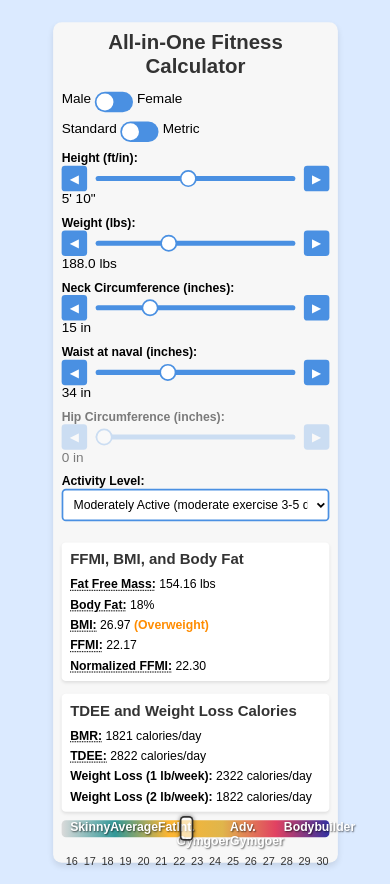
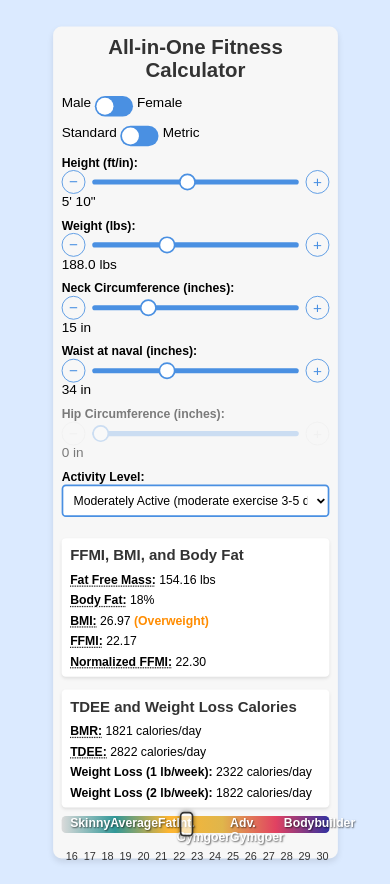
Before and after one commit to deanOfWalls/ffmi-fitness-calculator, a website: page index.html in a window 390 px wide. Drawn offline with Linux system fonts and the light colour scheme.

Commit message:
Refine slider arrow buttons: circular border style with +/− symbols for modern mobile app aesthetic

```diff
--- a/index.html
+++ b/index.html
@@ -35,9 +35,9 @@
             <div class="input-group">
                 <label for="heightSlider">Height (<span id="heightUnitLabel">ft/in</span>):</label>
                 <div class="slider-container">
-                    <button class="slider-btn" data-slider="heightSlider" data-direction="decrease">◀</button>
+                    <button class="slider-btn" data-slider="heightSlider" data-direction="decrease" aria-label="Decrease">−</button>
                     <input type="range" id="heightSlider" min="48" max="96" value="70"> <!-- Default to 5ft 10in -->
-                    <button class="slider-btn" data-slider="heightSlider" data-direction="increase">▶</button>
+                    <button class="slider-btn" data-slider="heightSlider" data-direction="increase" aria-label="Increase">+</button>
                 </div>
                 <span id="heightValue">70</span>
             </div>
@@ -46,9 +46,9 @@
             <div class="input-group">
                 <label for="weightSlider">Weight (<span id="weightUnitLabel">lbs</span>):</label>
                 <div class="slider-container">
-                    <button class="slider-btn" data-slider="weightSlider" data-direction="decrease">◀</button>
+                    <button class="slider-btn" data-slider="weightSlider" data-direction="decrease" aria-label="Decrease">−</button>
                     <input type="range" id="weightSlider" min="100" max="350" step="0.5" value="188">
-                    <button class="slider-btn" data-slider="weightSlider" data-direction="increase">▶</button>
+                    <button class="slider-btn" data-slider="weightSlider" data-direction="increase" aria-label="Increase">+</button>
                 </div>
                 <span id="weightValue">188</span>
             </div>
@@ -57,9 +57,9 @@
             <div class="input-group">
                 <label for="neckSlider">Neck Circumference (<span id="neckUnitLabel">inches</span>):</label>
                 <div class="slider-container">
-                    <button class="slider-btn" data-slider="neckSlider" data-direction="decrease">◀</button>
+                    <button class="slider-btn" data-slider="neckSlider" data-direction="decrease" aria-label="Decrease">−</button>
                     <input type="range" id="neckSlider" min="10" max="30" step="0.5" value="15">
-                    <button class="slider-btn" data-slider="neckSlider" data-direction="increase">▶</button>
+                    <button class="slider-btn" data-slider="neckSlider" data-direction="increase" aria-label="Increase">+</button>
                 </div>
                 <span id="neckValue">15</span>
             </div>
@@ -68,9 +68,9 @@
             <div class="input-group">
                 <label for="waistSlider">Waist at naval (<span id="waistUnitLabel">inches</span>):</label>
                 <div class="slider-container">
-                    <button class="slider-btn" data-slider="waistSlider" data-direction="decrease">◀</button>
+                    <button class="slider-btn" data-slider="waistSlider" data-direction="decrease" aria-label="Decrease">−</button>
                     <input type="range" id="waistSlider" min="20" max="60" step="0.5" value="34">
-                    <button class="slider-btn" data-slider="waistSlider" data-direction="increase">▶</button>
+                    <button class="slider-btn" data-slider="waistSlider" data-direction="increase" aria-label="Increase">+</button>
                 </div>
                 <span id="waistValue">34</span>
             </div>
@@ -79,9 +79,9 @@
             <div class="input-group" id="hipsGroup">
                 <label for="hipsSlider">Hip Circumference (<span id="hipsUnitLabel">inches</span>):</label>
                 <div class="slider-container">
-                    <button class="slider-btn" data-slider="hipsSlider" data-direction="decrease">◀</button>
+                    <button class="slider-btn" data-slider="hipsSlider" data-direction="decrease" aria-label="Decrease">−</button>
                     <input type="range" id="hipsSlider" min="20" max="60" value="40" disabled>
-                    <button class="slider-btn" data-slider="hipsSlider" data-direction="increase">▶</button>
+                    <button class="slider-btn" data-slider="hipsSlider" data-direction="increase" aria-label="Increase">+</button>
                 </div>
                 <span id="hipsValue">0 in</span> <!-- Default to 0 and disabled for males -->
             </div>
--- a/style.css
+++ b/style.css
@@ -59,39 +59,53 @@ label {
 .slider-container {
     display: flex;
     align-items: center;
-    gap: 8px;
+    gap: 6px;
     width: 100%;
 }
 
 .slider-btn {
-    background-color: var(--primary-color);
-    color: white;
-    border: none;
-    border-radius: 4px;
-    width: 30px;
-    height: 30px;
-    font-size: 14px;
+    background-color: transparent;
+    color: var(--primary-color);
+    border: 1.5px solid var(--primary-color);
+    border-radius: 50%;
+    width: 28px;
+    height: 28px;
+    font-size: 18px;
+    font-weight: 300;
+    line-height: 1;
     cursor: pointer;
     display: flex;
     align-items: center;
     justify-content: center;
     flex-shrink: 0;
-    transition: background-color 0.2s, transform 0.1s;
+    transition: all 0.2s ease;
     user-select: none;
+    padding: 0;
+    margin: 0;
 }
 
 .slider-btn:hover {
     background-color: var(--primary-color);
-    opacity: 0.8;
+    color: white;
+    transform: scale(1.05);
 }
 
 .slider-btn:active {
     transform: scale(0.95);
+    background-color: var(--primary-color);
+    color: white;
 }
 
 .slider-btn:disabled {
-    opacity: 0.5;
+    opacity: 0.3;
     cursor: not-allowed;
+    border-color: #ccc;
+    color: #ccc;
+}
+
+.slider-btn:disabled:hover {
+    background-color: transparent;
+    transform: none;
 }
 
 .slider-container input[type="range"] {
```
